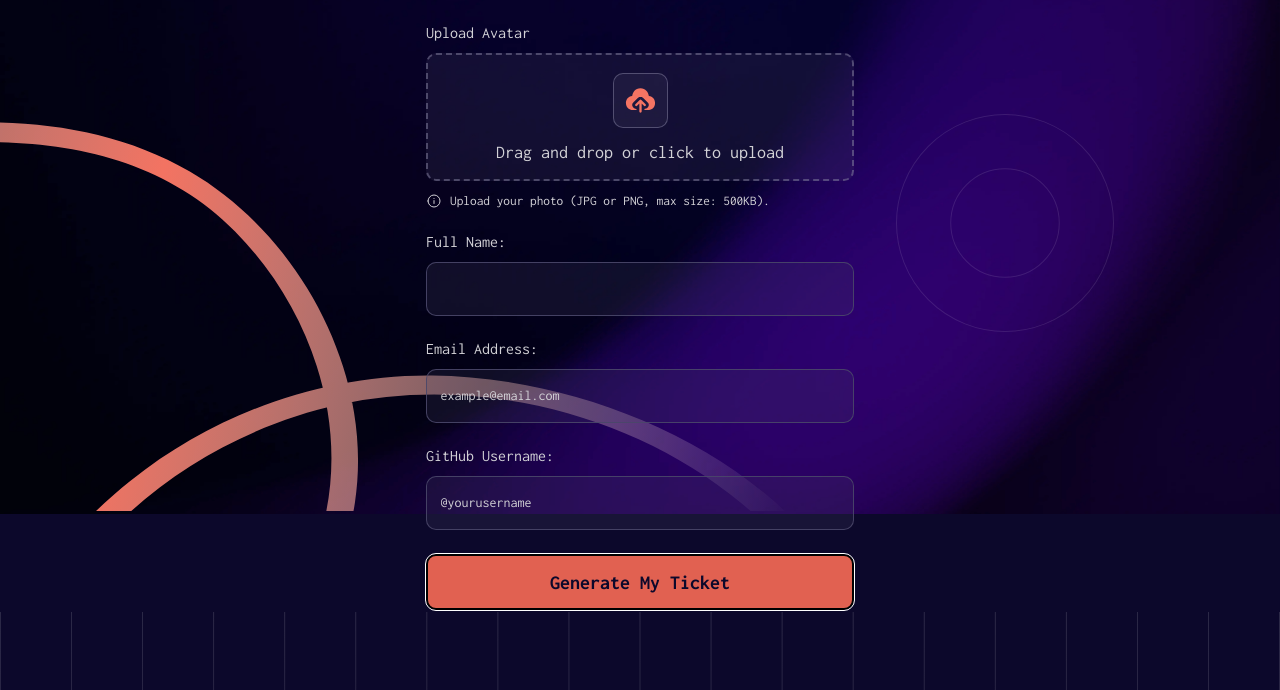
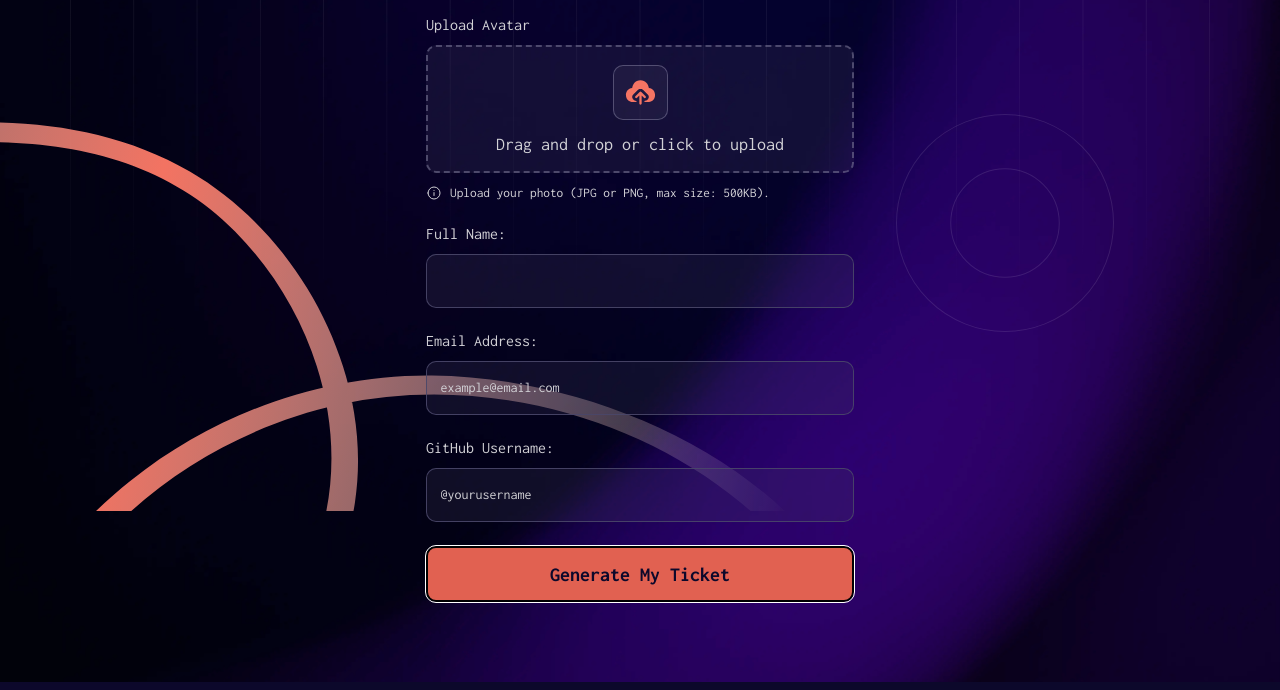
Before and after one commit to UloakuObi/conference-ticket-generator-design, a website with bundled scripts: page index.html in a window 1280 px wide. Shown: the part 286-976 px from the top of the page. Built offline with nearby package versions, Linux system fonts and the light colour scheme.

Commit message:
Update background styles

```diff
--- a/index.css
+++ b/index.css
@@ -41,6 +41,8 @@
 
 html, body {
     height: 100%;
+    margin: 0;
+    padding: 0;
 }
 
 /* ---------------------- */
@@ -89,10 +91,24 @@
     display: flex;
     flex-direction: column;
     align-items: center;
+
     position: relative;
-    min-height: 100vh;
-    background-image: url("./assets/images/pattern-lines.svg");
+    background-image: url("./assets/images/background-mobile.png");
     background-size: cover;
+    background-repeat: no-repeat;
+    z-index: 0;
+}
+
+@media (min-width:768px) {
+    body {
+        background-image: url("./assets/images/background-tablet.png");
+    }
+}
+
+@media (min-width:1024px) {
+    body {
+        background-image: url("./assets/images/background-desktop.png");
+    }
 }
 
 main {
@@ -451,13 +467,12 @@
 /* - BACKGROUNG IMAGES- */
 /* -------------------- */
 
-.bg-image,
-.bg-image img {
+.bg-pattern-lines {
     position: fixed;
     inset: 0;
     width: 100%;
     height: 100%;
-    z-index: 0;
+    z-index: 1;
 }
 
 .bg-squiggly-top {
--- a/index.html
+++ b/index.html
@@ -92,12 +92,7 @@
   </main>
 
   <!-- Background Images -->
-  <picture class="bg-image">
-    <source media="(max-width: 480px)" srcset="./assets/images/background-mobile.png">
-    <source media="(max-width: 768px)" srcset="./assets/images/background-tablet.png">
-    <img src="./assets/images/background-desktop.png" alt="">
-  </picture>
-
+  <img class="bg-pattern-lines" src="./assets/images/pattern-lines.svg" alt="">
   <img class="bg-squiggly-top" src="./assets/images/pattern-squiggly-line-top.svg" alt="decorative squiggly pattern on the background"/>
 
   <picture class="bg-squiggly-bottom">
```
Also changed, not shown: success.html (+1 -6 lines).
